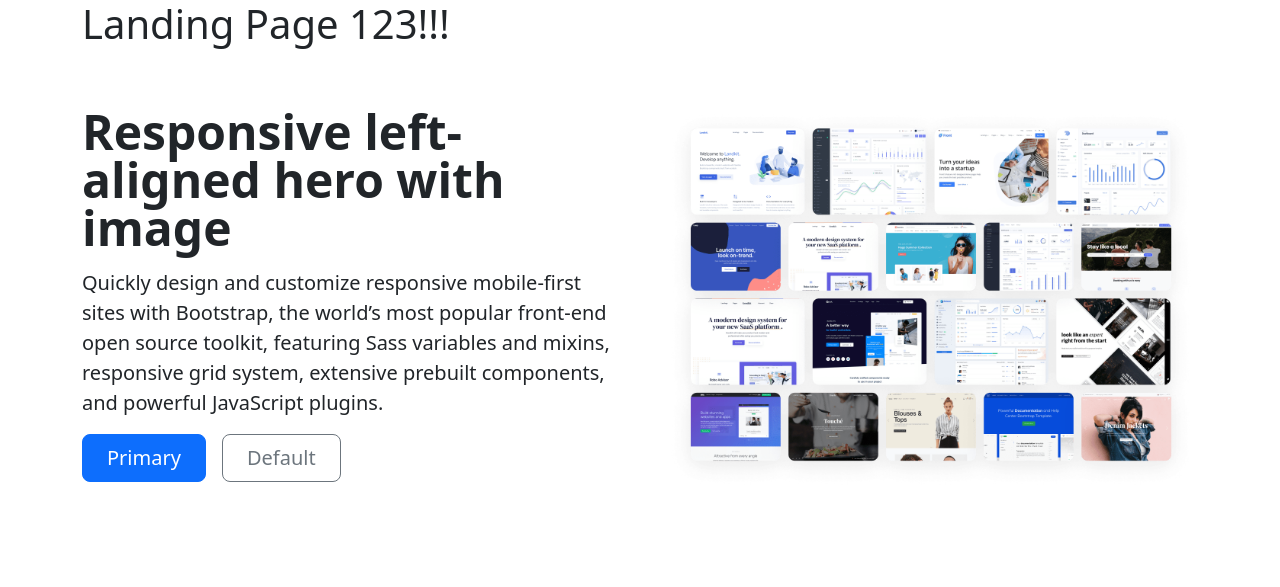
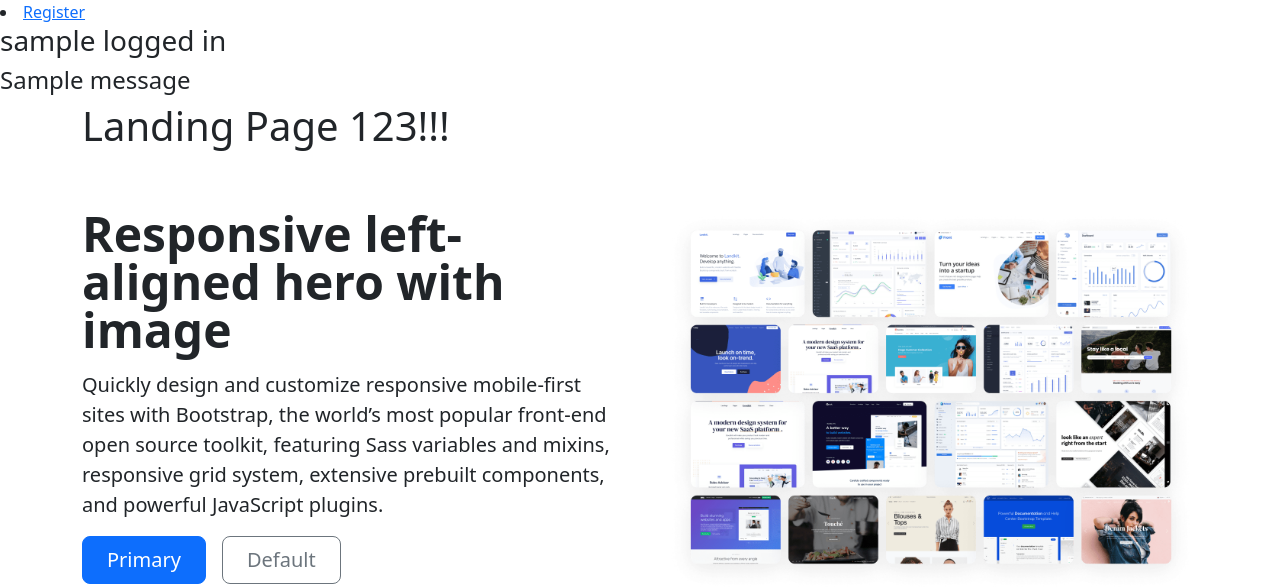
Before and after one commit to cwill83247/dogFriendlyCamping, a Flask app: template templates/index.html in a window 1280 px wide. Shown: the top 587 px of the page. Run offline with Flask 2, Linux system fonts and the light colour scheme; the template is opened without the code that fills it: most values are stand-ins (such as "Sample title", 1, 10 or a date in 2020); one stand-in notice (Sample message) is shown; some libraries are stand-ins or nearby versions.

Commit message:
Add: Adding the inital registration page

```diff
--- a/app.py
+++ b/app.py
@@ -25,6 +25,31 @@ def homepage():
     return render_template("index.html")
 
 
+#register
+@app.route("/register", methods=["GET", "POST"])
+def register():
+    if request.method == "POST":
+        # check if username already exists in db
+        existing_user = mongo.db.users.find_one(
+            {"username": request.form.get("username").lower()})
+
+        if existing_user:
+            flash("Username already exists")
+            return redirect(url_for("register"))
+
+        register = {
+            "username": request.form.get("username").lower(),
+            "password": generate_password_hash(request.form.get("password"))
+        }
+        mongo.db.users.insert_one(register)
+
+        # put the new user into 'session' cookie
+        session["user"] = request.form.get("username").lower()
+        flash("Thank you for registering!")
+        return redirect(url_for("homepage", username=session["user"]))
+
+    return render_template("register.html")
+
 #tell app how and when to run
 if __name__ == "__main__":
     app.run(host=os.environ.get("IP"),
--- a/templates/base.html
+++ b/templates/base.html
@@ -14,6 +14,24 @@
     <title>Base Title</title>
 </head>
 <body>
+    <header>
+        <li><a href="{{ url_for('register') }}">Register</a></li>
+        <h3 class="center-align light-blue-text text-darken-4">{{ username }} logged in</h3>
+    </header>
+
+    <section>
+        <!-- flash messages -->
+        {% with messages = get_flashed_messages() %}
+            {% if messages %}
+                {% for message in messages %}
+                    <div class="row flashes">
+                        <h4 class="light-blue lighten-4 center-align">{{ message }}</h4>
+                    </div>
+                {% endfor %}
+            {% endif %}
+        {% endwith %}
+    </section>
+
     <main class="container">
         {% block content %}
         {% endblock %}
```
Also changed, not shown: templates/register.html (added, +31 -0 lines).
